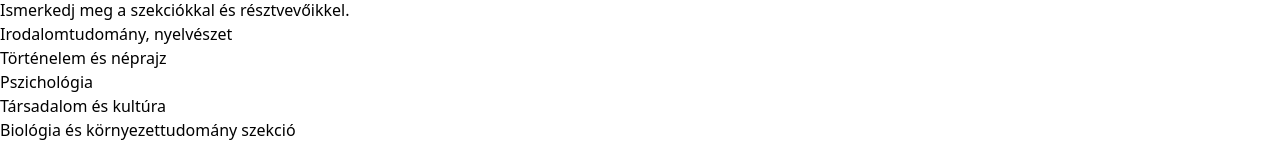
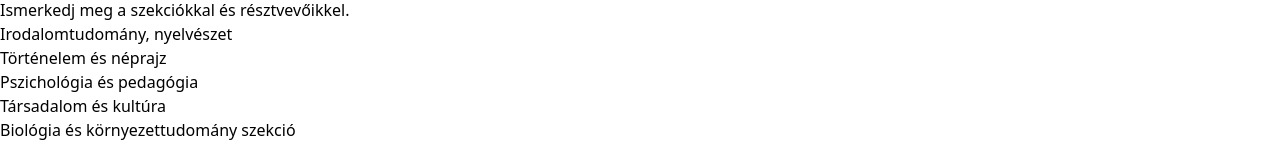
Before and after one commit to apaczaikolozsvar/rktk, a React (Vite) app: page /#/szekciok in a window 1280 px wide. Shown: the part 1411-1557 px from the top of the page. Built offline with nearby package versions, Linux system fonts and the light colour scheme.

Commit message:
fix: update section titles for clarity and consistency

```diff
--- a/src/components/Bizotsag.tsx
+++ b/src/components/Bizotsag.tsx
@@ -29,7 +29,7 @@ const Bizotsag: React.FC = () => {
       ]
     },
     {
-      title: "Pszichológia szekció:",
+      title: "Pszichológia és pedagógia szekció:",
       members: [
         { name: "dr. Tamás Borbála", position: "adjunktus, Babeş–Bolyai Tudományegyetem, Pszichológia és Neveléstudományi Kar" },
         { name: "drd. Rusu Szidónia", position: "Babeş–Bolyai Tudományegyetem, Magyar Szociológia és Szociális Munka Intézet" },
@@ -55,7 +55,7 @@ const Bizotsag: React.FC = () => {
 
       ]
     },
-    // További bizottságok...
+
   ];
 
   return (
--- a/src/components/Szekciok.tsx
+++ b/src/components/Szekciok.tsx
@@ -21,7 +21,7 @@ const Szekciok: React.FC = () => {
       title: "Történelem és néprajz",
       participants: [
         {project: "„Régi szokás szerint…” Szakrális tradíciók a homoródalmási unitáriusok körében",name: "Kenyeres Mátyás",secondName: "",teacher: "Csonta Noémi",school: "Márton Áron Főgimnázium, Csíkszereda",},
-        {project: "Asszonysors a vajdahunyadi bukovinai bukovinai székelyek körében",name: "Gergely Albert",secondName: "",teacher: "Selyem Tünde",school: "János Zsigmond Unitárius Kollégium, Kolozsvár",},
+        {project: "Asszonysors a vajdahunyadi bukovinai székelyek körében",name: "Gergely Albert",secondName: "",teacher: "Selyem Tünde",school: "János Zsigmond Unitárius Kollégium, Kolozsvár",},
         {project: "A néptánc és népzene szerepének változása Vajdakamarás közösségi életében",name: "Székely Tivadar",secondName: "",teacher: "Selyem Tünde",school: "János Zsigmond Unitárius Kollégium, Kolozsvár",},
         {project: "Egy néptánccsoport születése és küldetése",name: "Kovács Barbara-Henrietta",secondName: "Héjja Beáta",teacher: "Dr. Deák Ferenc Lóránd",school: "Bod Péter Tanítóképző Líceum, Kézdivásárhely",},
         {project: "Erdélyi diákok peregrinációja nyugati egyetemekre a középkorban és a koraújkorban",name: "Kovács Tibor",secondName: "",teacher: "Jakab Antal Géza",school: "Apáczai Csere János Elméleti Líceum, Kolozsvár",},
@@ -33,7 +33,7 @@ const Szekciok: React.FC = () => {
       ],
     },
     {
-      title: "Pszichológia",
+      title: "Pszichológia és pedagógia",
       participants: [
         {project: "Digitális fogyasztás és szociabilitás a Covid tükrében", name: "Henter Jónás", secondName: "Szabó Kristóf", teacher: "Márton Csilla", school: "Marosvásárhelyi Református Kollégium" },
         {project: "A SZAMOSÚJVÁRI MAGYAR TANNYELVŰ OKTATÁSBAN RÉSZTVEVŐ KÖZÉPISKOLÁS DIÁKOK SZABADIDŐTÖLTÉSI SZOKÁSAI", name: "Fodor Nóra", secondName: "Vigh Nikol-Vivien", teacher: "Pávai Eugén", school: "Kemény Zsigmond Elméleti Líceum" },
@@ -85,15 +85,15 @@ const Szekciok: React.FC = () => {
 
       ]
     },
-    // További szekciók...
+
   ];
 
   const handleSectionClick = (index: number) => {
-    setOpenSectionIndex(openSectionIndex === index ? null : index); // Toggle between opening and closing
+    setOpenSectionIndex(openSectionIndex === index ? null : index);
   };
 
   const handleCloseSection = () => {
-    setOpenSectionIndex(null); // Close the current open section
+    setOpenSectionIndex(null);
   };
 
 
@@ -109,7 +109,7 @@ const Szekciok: React.FC = () => {
             title={section.title}
             participants={section.participants}
             isOpen={openSectionIndex === index}
-            onClick={() => handleSectionClick(index)} // Trigger the section open/close
+            onClick={() => handleSectionClick(index)}
             onClose={handleCloseSection}
           />
         ))}
```
